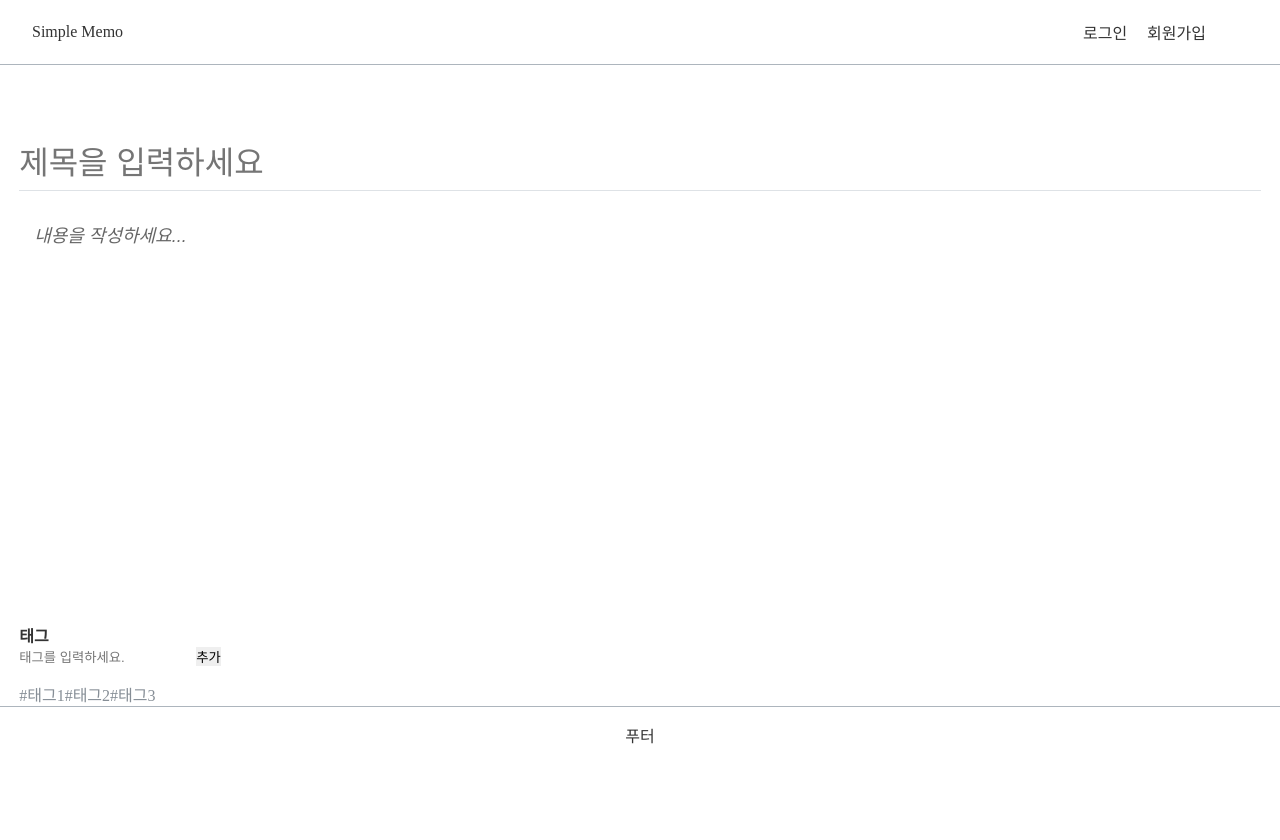
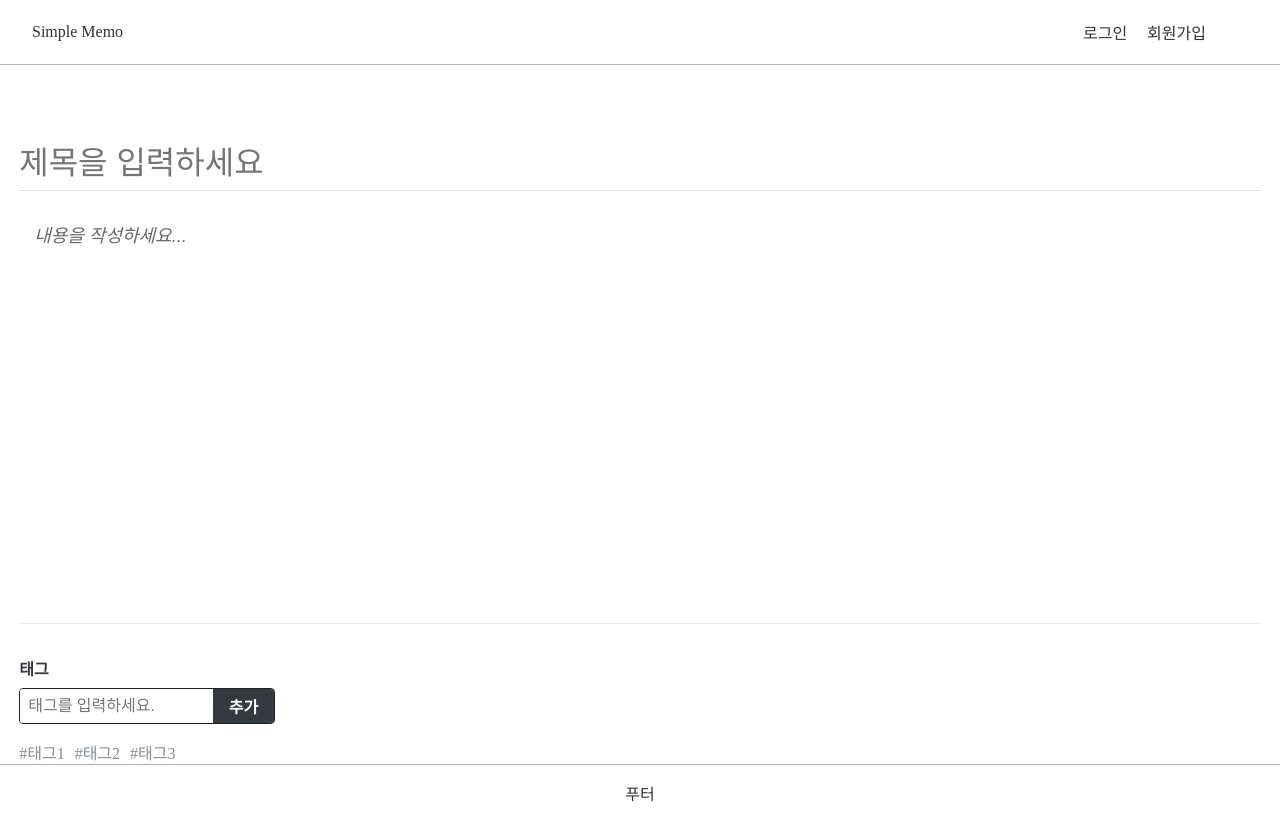
Before and after one commit to Lilian-Kim/portfolio, a React (Create React App) app: page /write in a window 1280 px wide. Shown: the top 840 px of the page. Built offline with nearby package versions, Linux system fonts and the light colour scheme.

Commit message:
tag 관련 스타일링

```diff
--- a/src/components/write/TagBox.js
+++ b/src/components/write/TagBox.js
@@ -1,12 +1,17 @@
 import React from 'react'
 import styled from 'styled-components'
+import 'styles/components/Tagbox.scss'
 
 const Tag = styled.div`
 margin-top: 0.5rem;
 color: #868e96;
 cursor: pointer;
+margin-right:10px;
 &:hover{
     opacity:0.5;
+}
+&:last-child{
+    margin-right:0;
 }
 `
 
--- a/src/styles/components/Tagbox.scss
+++ b/src/styles/components/Tagbox.scss
@@ -1,2 +1,45 @@
 @import 'styles/mixin.scss';
 @import 'styles/colors.scss';
+
+.tagbox-wrapper{
+    width:100%;
+    border-top: 1px solid $gray-2;
+    padding-top: 2rem;
+    h4{
+        color: $gray-8;
+        margin: {
+            top: 0;
+            bottom: 0.5rem;
+        }
+    }
+    form{
+        border-radius: 4px;
+        overflow: hidden;
+        display: flex;
+        width: 256px;
+        border: 1px solid $gray-9;
+        input, button{
+            outline:none;
+            border: none;
+            font-size: 1rem;
+        }
+        input{
+            padding: 0.5rem;
+            flex: 1;
+            min-width:0;
+        }
+        button{
+            cursor: pointer;
+            padding: {
+                right: 1rem;
+                left: 1rem;
+            }
+            background-color:$gray-8;
+            color: #fff;
+            font-weight: bold;
+            &:hover{
+                background-color:$gray-6;
+            }
+        }
+    }
+}
```
